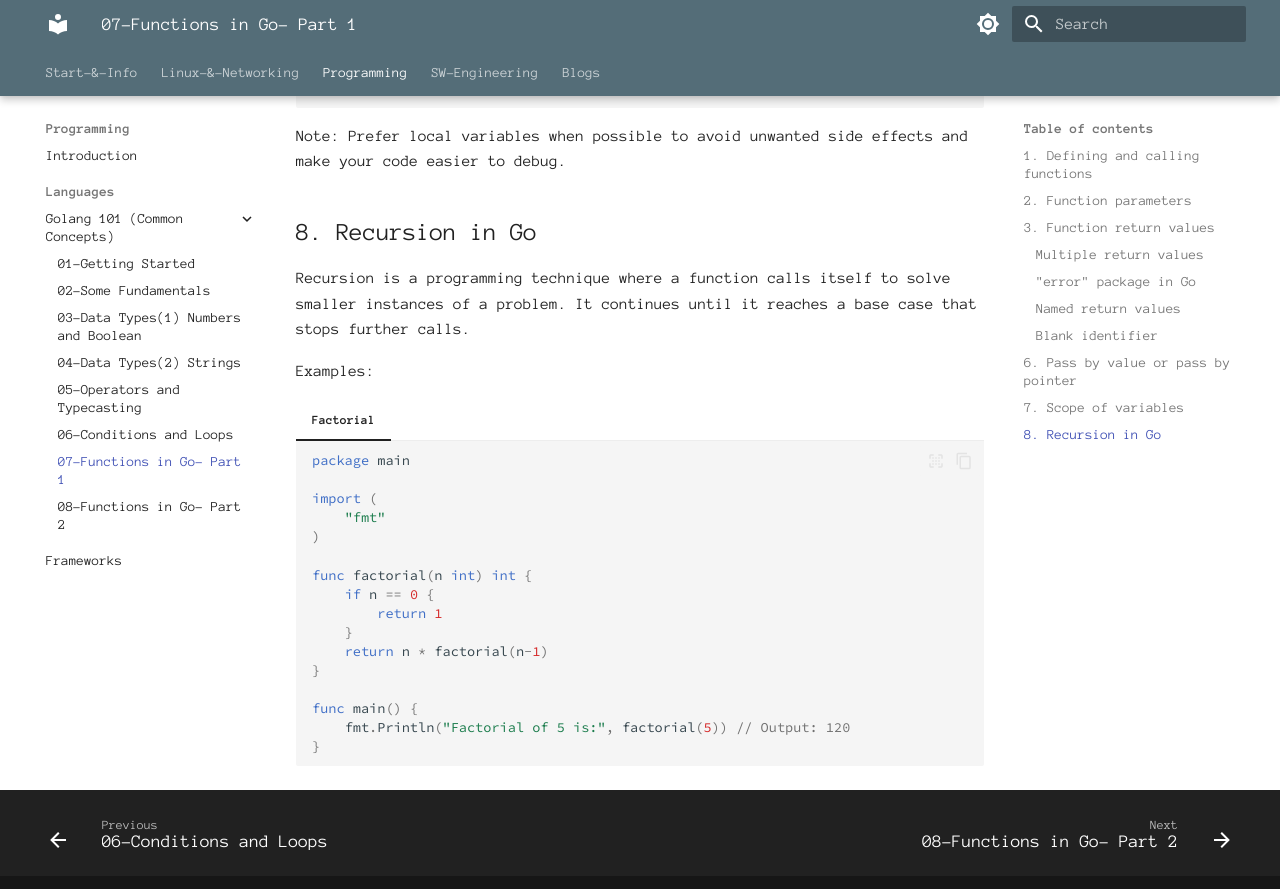
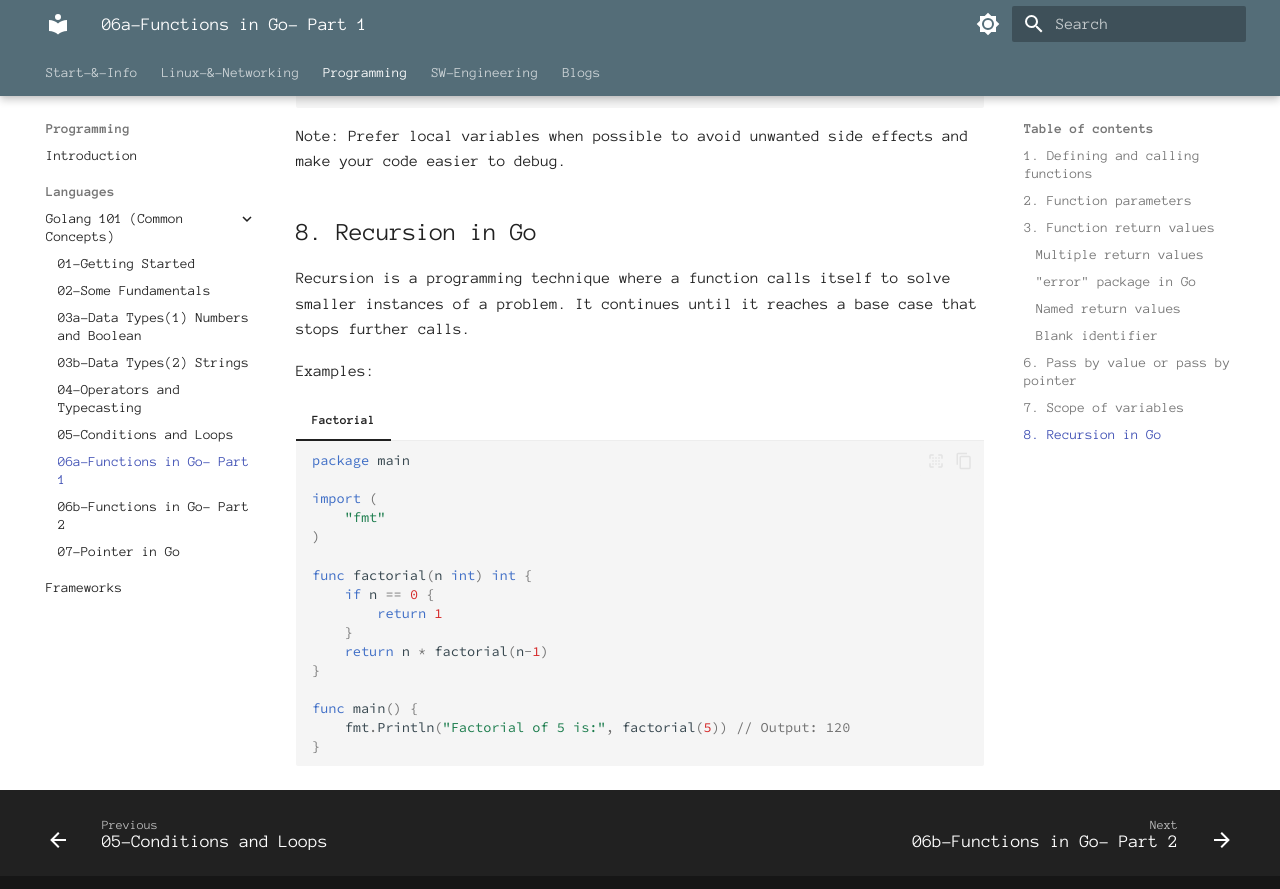
Before and after one commit to alohamujeeb/alohamujeeb.github.io, an MkDocs documentation site: the page built from docs/programming/languages/golang101/06a-functions-in-Go-P1.md, in a window 1280 px wide and 900 px high, scrolled down 5305 px. Shown: the top 889 px of the window. Built offline with MkDocs 1.6.1 and Material for MkDocs 9.7.7, drawn with Linux system fonts in a browser that asks for light colours; some of the changed text lies outside the part shown.

```diff
--- a/docs/programming/languages/golang101/06-if-loops.md
+++ b/docs/programming/languages/golang101/05-if-loops.md
@@ -1,4 +1,4 @@
-# **06 Conditions and Loops**
+# **05 Conditions and Loops**
 - if statements
 - switch statements
 - loops
--- a/docs/programming/languages/golang101/07-functions-in-Go-P1.md
+++ b/docs/programming/languages/golang101/06a-functions-in-Go-P1.md
@@ -1,4 +1,4 @@
-# **07 Functions in Go (Part 1)**
+# **06a Functions in Go (Part 1)**
 - Defining and Calling Functions
 - Function Parameters
 - Function Return Values
--- a/docs/programming/languages/golang101/07-functions-in-Go-P2.md
+++ b/docs/programming/languages/golang101/06b-functions-in-Go-P2.md
@@ -1,4 +1,4 @@
-# **08 Functions in Go (Part 2)**
+# **06b Functions in Go (Part 2)**
 - Variadic Functions
 - Anonymous Functions
 - Closures
--- a/mkdocs.yml
+++ b/mkdocs.yml
@@ -125,13 +125,13 @@ nav:
         - Go Programming: programming/languages/golang101/index.md
         - 01-Getting Started: programming/languages/golang101/01-gettingstarted.md
         - 02-Some Fundamentals: programming/languages/golang101/02-basics.md
-        - 03-Data Types(1) Numbers and Boolean: programming/languages/golang101/03-datatypes-1.md
-        - 04-Data Types(2) Strings: programming/languages/golang101/04-datatypes-2.md
-        - 05-Operators and Typecasting: programming/languages/golang101/05-operators.md
-        - 06-Conditions and Loops:  programming/languages/golang101/06-if-loops.md
-        - 07-Functions in Go- Part 1: programming/languages/golang101/07-functions-in-Go-P1.md
-        - 08-Functions in Go- Part 2: programming/languages/golang101/07-functions-in-Go-P2.md
-
+        - 03a-Data Types(1) Numbers and Boolean: programming/languages/golang101/03a-datatypes-1.md
+        - 03b-Data Types(2) Strings: programming/languages/golang101/03b-datatypes-2.md
+        - 04-Operators and Typecasting: programming/languages/golang101/04-operators.md
+        - 05-Conditions and Loops:  programming/languages/golang101/05-if-loops.md
+        - 06a-Functions in Go- Part 1: programming/languages/golang101/06a-functions-in-Go-P1.md
+        - 06b-Functions in Go- Part 2: programming/languages/golang101/06b-functions-in-Go-P2.md
+        - 07-Pointer in Go: programming/languages/golang101/07-pointer-in-Go.md
         #- imports and packages
         #- Collections
     - Frameworks: programming/frameworks/flask-under-construction.md
```
Also changed, not shown: docs/programming/languages/golang101/03b-datatypes-2.md (renamed from docs/programming/languages/golang101/04-datatypes-2.md, +1 -1 lines), docs/programming/languages/golang101/04-operators.md (renamed from docs/programming/languages/golang101/05-operators.md, +1 -1 lines), docs/programming/languages/golang101/07-pointer-in-Go.md (added, +90 -0 lines), docs/programming/languages/golang101/03a-datatypes-1.md (renamed from docs/programming/languages/golang101/03-datatypes-1.md), docs/programming/languages/golang101/09-more topics.txt (renamed from docs/programming/languages/golang101/08-more topics.txt).
